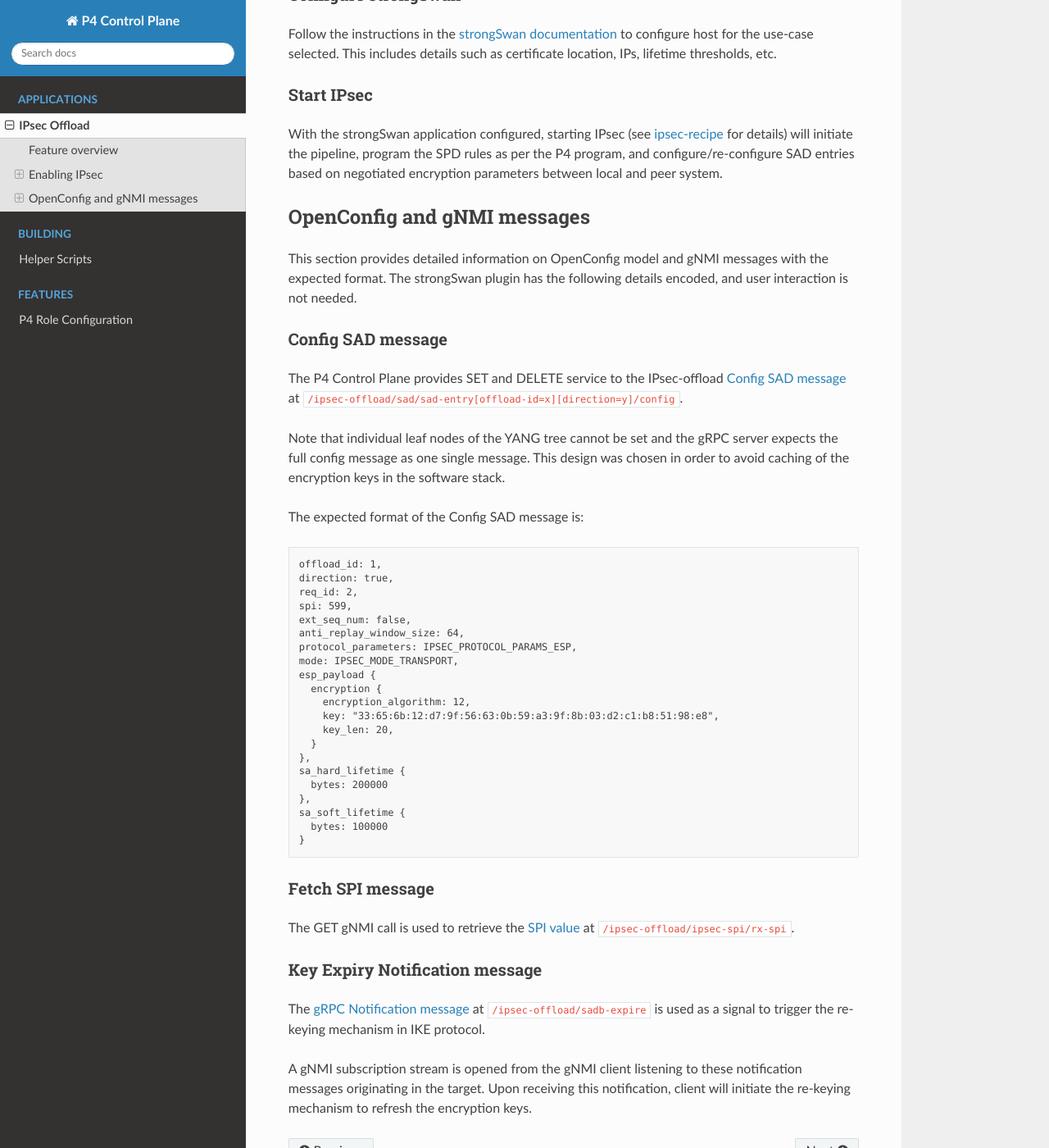
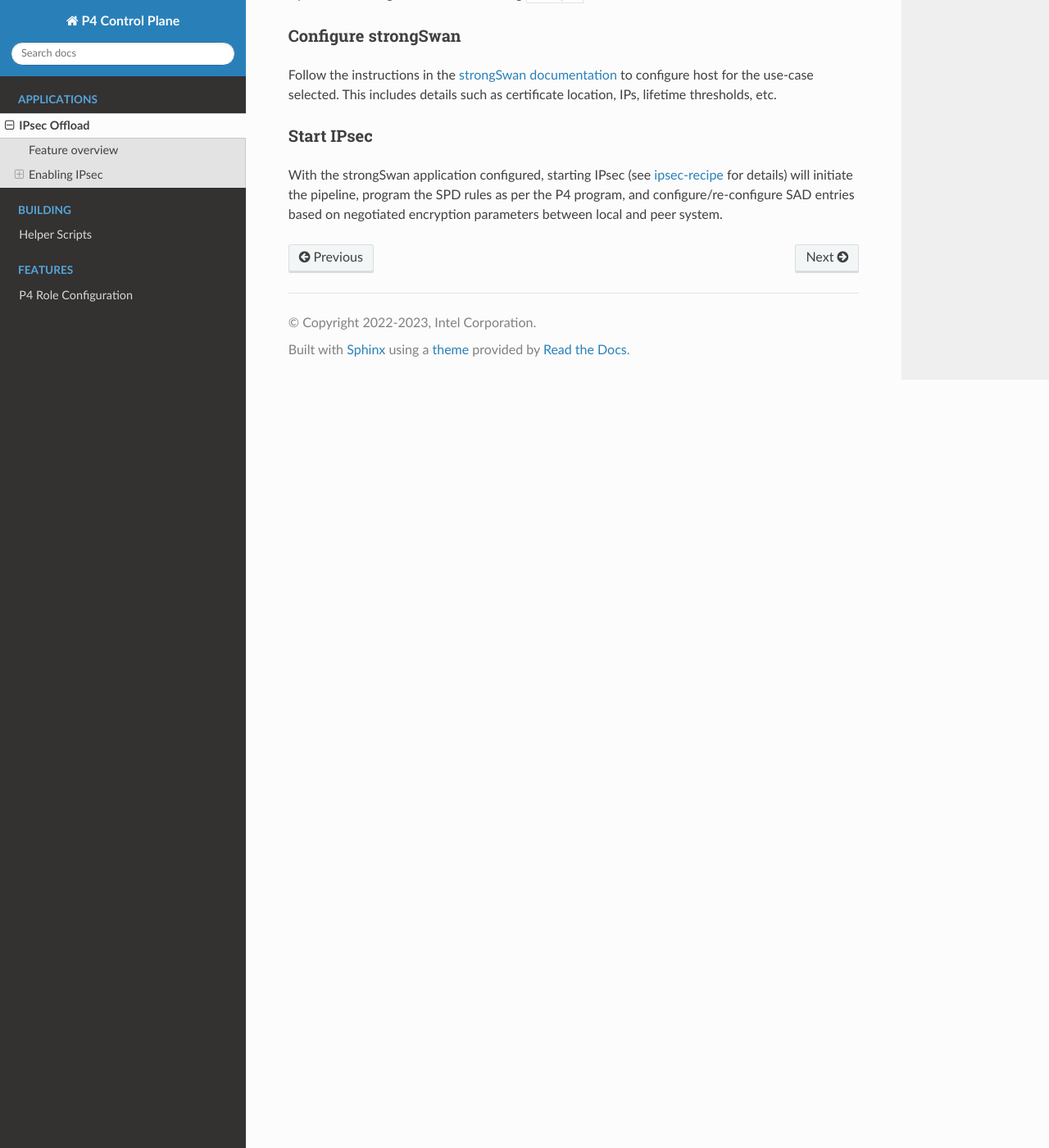
Before and after one commit to ipdk-io/p4cp-userguide, a Sphinx documentation site: the page built from docs/apps/ipsec-offload.md, in a window 1280 px wide and 1400 px high, scrolled down 1451 px. Shown: the whole window at 82% size. Built offline with Sphinx 7.4.7 and the Read the Docs theme 2.0.0, drawn with Linux system fonts in a browser that asks for light colours; pages that are not in the unit, such as notebooks, are missing from menus; some of the changed text lies outside the part shown.

Commit message:
Update LNW + IPsec documentation for 1.8
Signed-off-by: Sabeel Ansari <sabeel.ansari@intel.com>

````diff
--- a/docs/apps/ipsec-offload.md
+++ b/docs/apps/ipsec-offload.md
@@ -37,7 +38,7 @@ Compile the ipsec-offload program according to the instructions in
 [Compiling P4 programs](/guides/es2k/compiling-p4-programs.md)
 to generate crypto P4 artifacts for programming the pipelines.
 
-### Load IPsec P4 package
+### Load `fxp-net_linux-networking` P4 package
 
 Follow the instructions in [Deploying P4 programs](/guides/es2k/deploying-p4-programs.md)
 to load the hardware FXP pipeline with the IPsec package.
@@ -77,63 +78,3 @@ With the strongSwan application configured, starting IPsec
 initiate the pipeline, program the SPD rules as per the P4 program, and
 configure/re-configure SAD entries based on negotiated encryption parameters
 between local and peer system.
-
-## OpenConfig and gNMI messages
-
-This section provides detailed information on OpenConfig model and gNMI
-messages with the expected format. The strongSwan plugin has the following
-details encoded, and user interaction is not needed.
-
-### Config SAD message
-
-The P4 Control Plane provides SET and DELETE service to the
-IPsec-offload [Config SAD message](https://github.com/ipdk-io/openconfig-public/blob/master/release/models/ipsec/openconfig-ipsec-offload.yang#L39-L185)
-at `/ipsec-offload/sad/sad-entry[offload-id=x][direction=y]/config`.
-
-Note that individual leaf nodes of the YANG tree cannot be set and the gRPC
-server expects the full config message as one single message. This design
-was chosen in order to avoid caching of the encryption keys in the
-software stack.
-
-The expected format of the Config SAD message is:
-
-```text
-offload_id: 1,
-direction: true,
-req_id: 2,
-spi: 599,
-ext_seq_num: false,
-anti_replay_window_size: 64,
-protocol_parameters: IPSEC_PROTOCOL_PARAMS_ESP,
-mode: IPSEC_MODE_TRANSPORT,
-esp_payload {
-  encryption {
-    encryption_algorithm: 12,
-    key: "33:65:6b:12:d7:9f:56:63:0b:59:a3:9f:8b:03:d2:c1:b8:51:98:e8",
-    key_len: 20,
-  }
-},
-sa_hard_lifetime {
-  bytes: 200000
-},
-sa_soft_lifetime {
-  bytes: 100000
-}
-```
-
-### Fetch SPI message
-
-The GET gNMI call is used to retrieve the
-[SPI value](https://github.com/ipdk-io/openconfig-public/blob/master/release/models/ipsec/openconfig-ipsec-offload.yang#L292)
-at `/ipsec-offload/ipsec-spi/rx-spi`.
-
-### Key Expiry Notification message
-
-The [gRPC Notification message](https://github.com/ipdk-io/openconfig-public/blob/master/release/models/ipsec/openconfig-ipsec-offload.yang#L308)
-at `/ipsec-offload/sadb-expire` is used as a signal to trigger the
-re-keying mechanism in IKE protocol.
-
-A gNMI subscription stream is opened from the gNMI client listening to these
-notification messages originating in the target. Upon receiving this
-notification, client will initiate the re-keying mechanism to refresh
-the encryption keys.
````
Also changed, not shown: other parts of docs/apps/ipsec-offload.md (+1 -0 lines), docs/apps/lnw/es2k/es2k-lnw-overlay-ipv6.md (+2 -1 lines), docs/apps/lnw/es2k/es2k-lnw-overlay-vms.md (+2 -0 lines), docs/apps/lnw/es2k/es2k-lnw-underlay-ecmp.md (+2 -0 lines), docs/apps/lnw/es2k/es2k-lnw-underlay-frr.md (+2 -0 lines), docs/apps/lnw/es2k/es2k-lnw-underlay-lag.md (+13 -1 lines).
